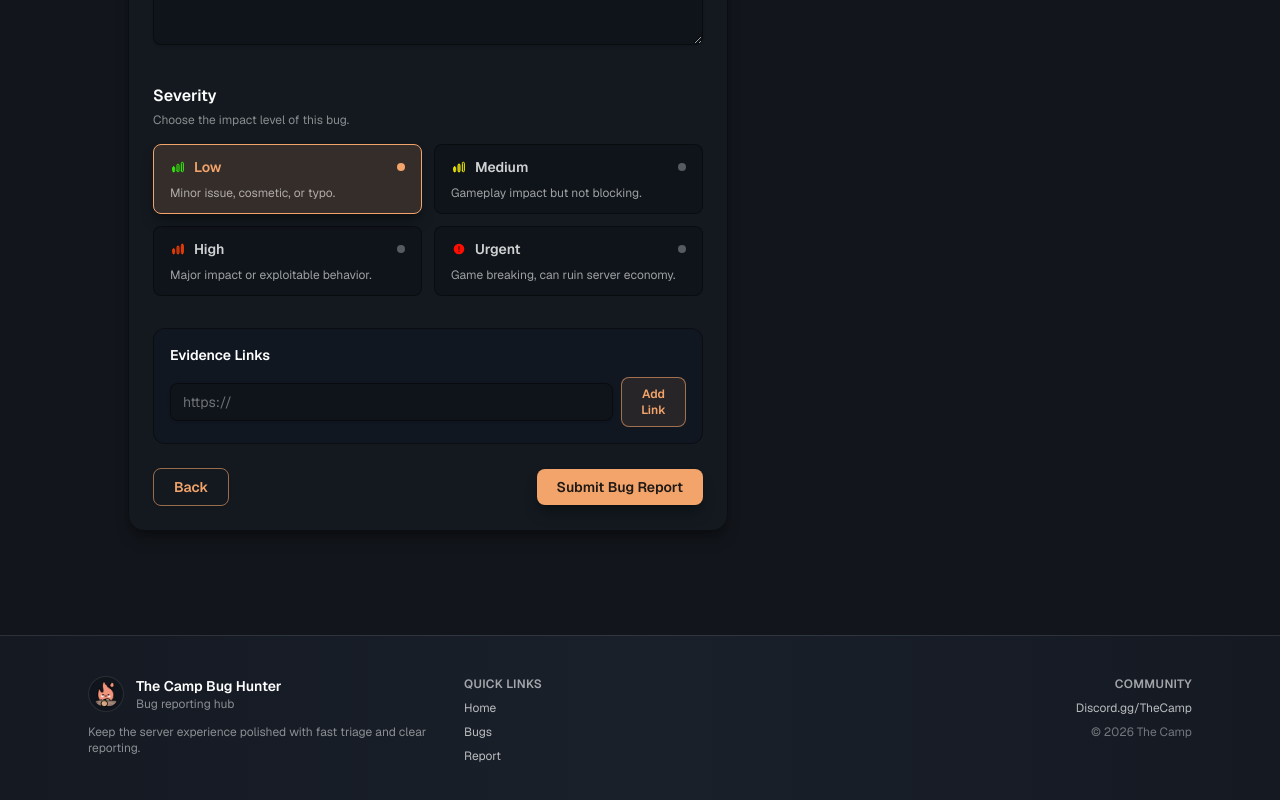
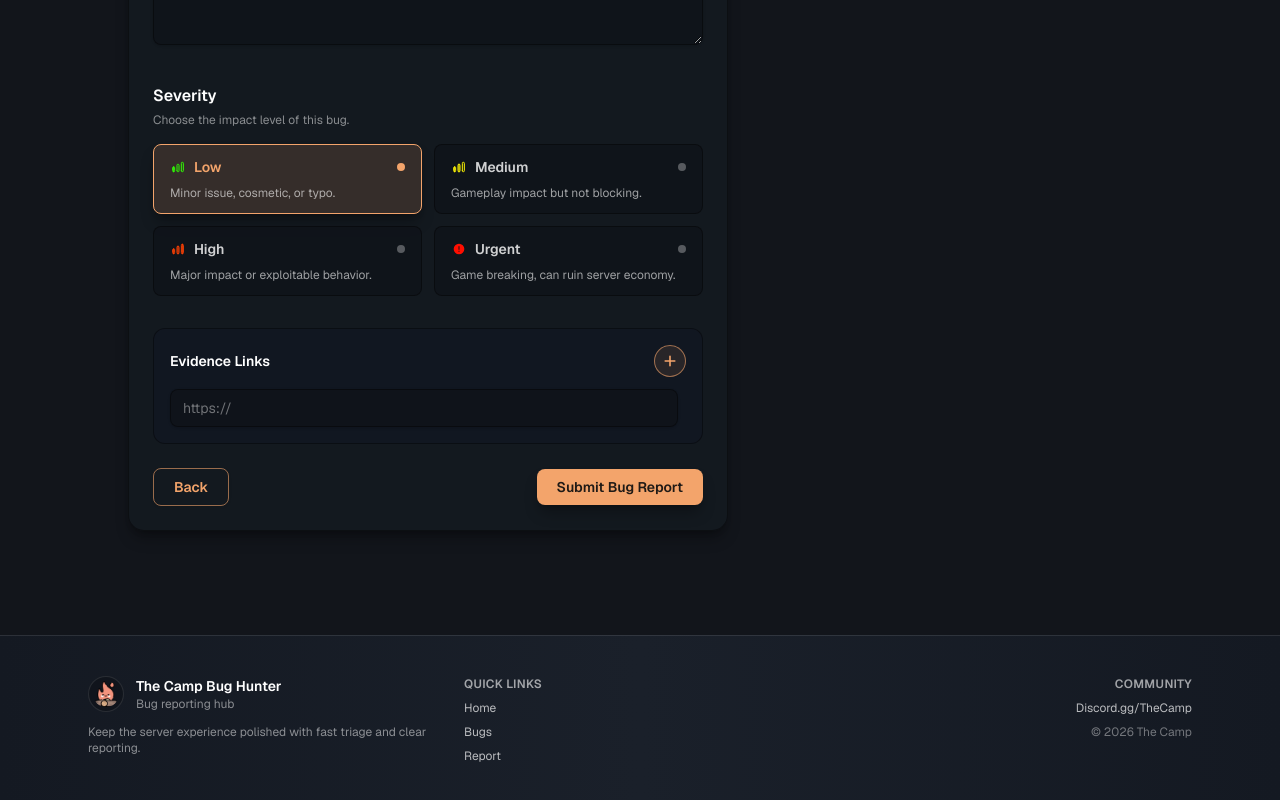
Before and after one commit to KennelyRay/TheCampBugHunter, a Next.js app in the folder camp-bug-hunter/: page /report/new in a window 1280 px wide. Shown: the part 924-1724 px from the top of the page. Built offline with nearby package versions, Linux system fonts and the light colour scheme.

Commit message:
Revamped the add link for evidence

```diff
--- a/camp-bug-hunter/src/app/report/new/page.tsx
+++ b/camp-bug-hunter/src/app/report/new/page.tsx
@@ -184,7 +184,24 @@ export default function NewReportPage() {
               </div>
             </div>
             <div className="rounded-xl border border-black/40 bg-[#121722]/80 p-4">
-              <div className="text-sm font-semibold text-white">Evidence Links</div>
+              <div className="flex items-center justify-between">
+                <div className="text-sm font-semibold text-white">Evidence Links</div>
+                <button
+                  type="button"
+                  className="inline-flex h-8 w-8 items-center justify-center rounded-full border border-[#f3a46b]/60 bg-[#f3a46b]/10 text-[#f3a46b] transition hover:border-[#f3a46b] hover:bg-[#f3a46b]/20 focus-visible:outline-none focus-visible:ring-2 focus-visible:ring-[#f3a46b]"
+                  onClick={() => setEvidenceLinks((prev) => [...prev, ""])}
+                  aria-label="Add evidence link"
+                >
+                  <svg viewBox="0 0 20 20" fill="none" aria-hidden="true" className="h-4 w-4">
+                    <path
+                      d="M10 4v12M4 10h12"
+                      stroke="currentColor"
+                      strokeWidth="2"
+                      strokeLinecap="round"
+                    />
+                  </svg>
+                </button>
+              </div>
               <div className="mt-3 grid gap-3">
                 {evidenceLinks.map((link, index) => (
                   <div key={`evidence-link-${index}`} className="flex flex-col gap-2 sm:flex-row sm:items-center">
@@ -207,15 +224,6 @@ export default function NewReportPage() {
                           }
                         >
                           Remove
-                        </button>
-                      )}
-                      {index === evidenceLinks.length - 1 && (
-                        <button
-                          type="button"
-                          className="rounded-lg border border-[#f3a46b]/60 bg-[#f3a46b]/10 px-3 py-2 text-xs font-semibold text-[#f3a46b] transition hover:border-[#f3a46b] hover:bg-[#f3a46b]/20"
-                          onClick={() => setEvidenceLinks((prev) => [...prev, ""])}
-                        >
-                          Add Link
                         </button>
                       )}
                     </div>
```
